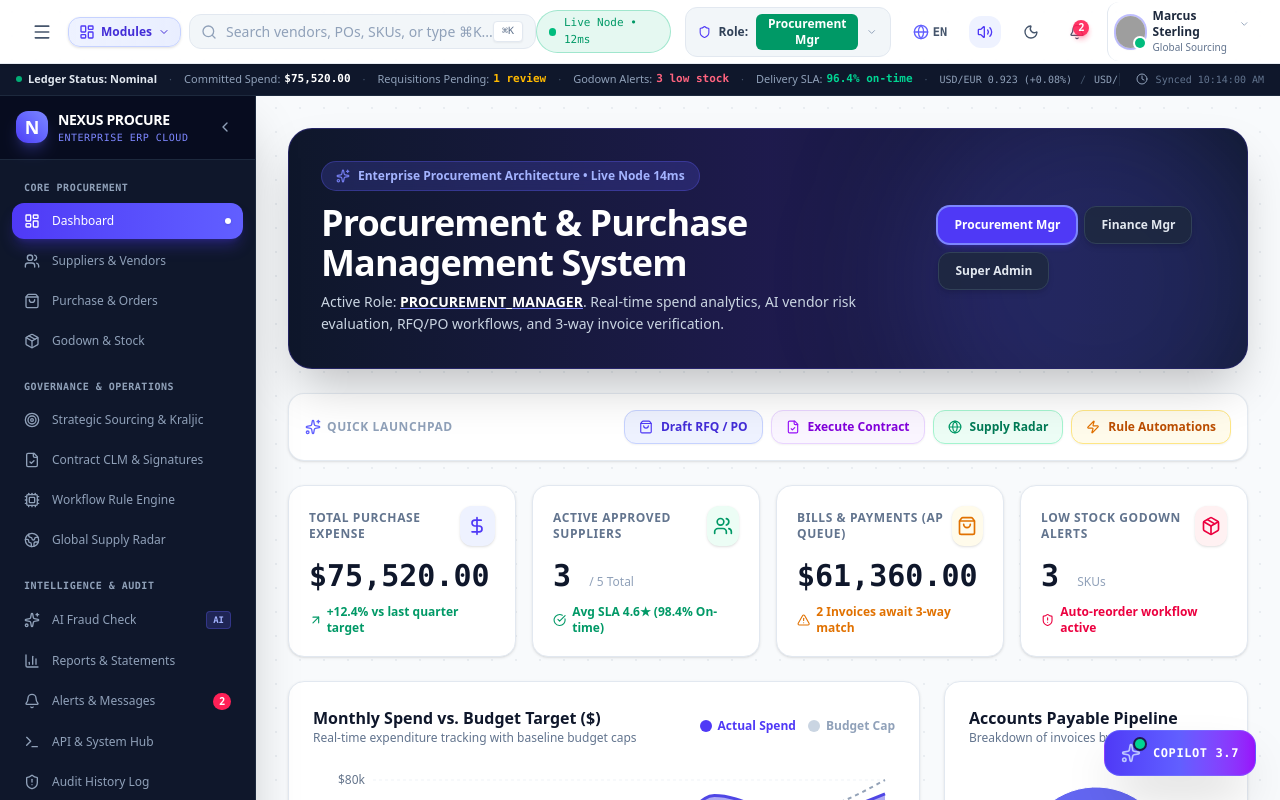
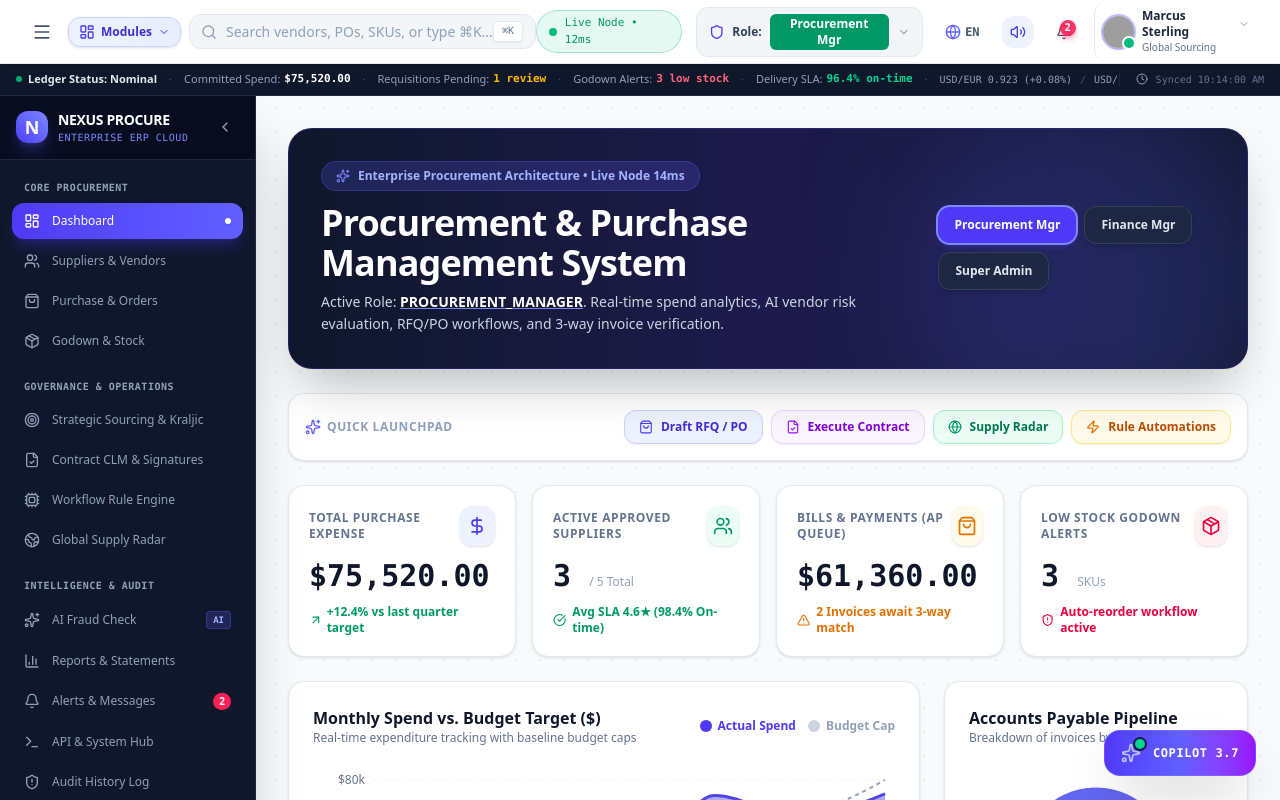
Before and after one commit to akshay-mutkule/Enterprise-Vendor-Procurement-Management-System, a React (Vite) app: page / in a window 1280 px wide. Shown: the top 800 px of the page. Built offline with nearby package versions, Linux system fonts and the light colour scheme; grey boxes are pictures that could not be loaded.

Commit message:
refactor: enforce light mode and remove theme switching
Permanently set the application to light mode and remove all associated UI elements, logic, and state management for theme toggling.

```diff
--- a/index.html
+++ b/index.html
@@ -11,7 +11,7 @@
     <link rel="preconnect" href="https://fonts.gstatic.com" crossorigin>
     <link href="https://fonts.googleapis.com/css2?family=JetBrains+Mono:wght@400;500;600;700&family=Plus+Jakarta+Sans:ital,wght@0,300;0,400;0,500;0,600;0,700;0,800;1,400&display=swap" rel="stylesheet">
   </head>
-  <body class="font-sans antialiased selection:bg-indigo-500 selection:text-white bg-slate-900 text-slate-100">
+  <body class="font-sans antialiased selection:bg-indigo-500 selection:text-white bg-slate-50 text-slate-900">
     <div id="root"></div>
     <script type="module" src="/src/main.tsx"></script>
   </body>
--- a/src/App.tsx
+++ b/src/App.tsx
@@ -63,7 +63,7 @@ export default function App() {
 
   return (
     <ProcurementProvider>
-      <div className="min-h-screen bg-slate-50 dark:bg-slate-950 text-slate-800 dark:text-slate-100 flex flex-col font-sans transition-colors duration-200 selection:bg-indigo-500 selection:text-white tech-dot-grid">
+      <div className="min-h-screen bg-slate-50 text-slate-800 flex flex-col font-sans selection:bg-indigo-500 selection:text-white tech-dot-grid">
 
         {/* Main Header Bar */}
         <Header
--- a/src/components/CommandPaletteModal.tsx
+++ b/src/components/CommandPaletteModal.tsx
@@ -2,7 +2,7 @@ import React, { useState, useEffect, useMemo } from 'react';
 import {
   Search, X, LayoutDashboard, Users, ShoppingBag, Package, FileText,
   FileCheck, Cpu, Globe2, Sparkles, BarChart3, Terminal, ShieldAlert,
-  ArrowRight, Moon, Sun, Shield, Check, Command, Target
+  ArrowRight, Shield, Check, Command, Target
 } from 'lucide-react';
 import { useProcurement } from '../context/ProcurementContext';
 import { ActiveTab } from './Sidebar';
@@ -19,7 +19,7 @@ export const CommandPaletteModal: React.FC<CommandPaletteModalProps> = ({
 }) => {
   const {
     vendors, products, purchaseOrders, invoices,
-    theme, toggleTheme, currentRole, switchRole
+    currentRole, switchRole
   } = useProcurement();
 
   const [search, setSearch] = useState('');
@@ -100,13 +100,6 @@ export const CommandPaletteModal: React.FC<CommandPaletteModalProps> = ({
 
     const systemActions = [
       {
-        id: 'toggle-theme',
-        name: `Switch Theme to ${theme === 'dark' ? 'Light Mode ☀️' : 'Dark Mode 🌙'}`,
-        category: 'Quick Action',
-        icon: theme === 'dark' ? Sun : Moon,
-        action: () => { toggleTheme(); onClose(); }
-      },
-      {
         id: 'role-superadmin',
         name: 'Switch Role to Super Admin (Full Control)',
         category: 'Quick Action',
@@ -150,7 +143,7 @@ export const CommandPaletteModal: React.FC<CommandPaletteModalProps> = ({
       (item as any).subtext?.toLowerCase().includes(query)
     ).slice(0, 14);
 
-  }, [search, vendors, products, purchaseOrders, invoices, theme, toggleTheme, currentRole, switchRole, onNavigateTab, onClose]);
+  }, [search, vendors, products, purchaseOrders, invoices, currentRole, switchRole, onNavigateTab, onClose]);
 
   if (!isOpen) return null;
 
--- a/src/components/Header.tsx
+++ b/src/components/Header.tsx
@@ -1,6 +1,6 @@
 import React, { useState, useEffect } from 'react';
 import {
-  Search, Bell, Moon, Sun, Globe, Shield, User as UserIcon,
+  Search, Bell, Globe, Shield, User as UserIcon,
   ChevronDown, CheckCircle, AlertTriangle, Info, X, Menu, LayoutDashboard,
   Users, ShoppingBag, Package, FileText, Sparkles, BarChart3, Terminal, ShieldAlert,
   Command, Volume2, VolumeX, Check, Flame, Target
@@ -24,7 +24,7 @@ export const Header: React.FC<HeaderProps> = ({
   activeTab, setActiveTab, collapsed, setCollapsed, mobileMenuOpen, setMobileMenuOpen
 }) => {
   const {
-    currentRole, currentUser, switchRole, theme, toggleTheme,
+    currentRole, currentUser, switchRole,
     language, setLanguage, searchQuery, setSearchQuery,
     notifications, markNotificationRead, clearAllNotifications, t
   } = useProcurement();
@@ -254,18 +254,6 @@ export const Header: React.FC<HeaderProps> = ({
             {soundActive ? <Volume2 className="w-4 h-4" /> : <VolumeX className="w-4 h-4" />}
           </button>
 
-          {/* Dark Mode Toggle */}
-          <button
-            onClick={() => {
-              sound.playClick();
-              toggleTheme();
-            }}
-            className="p-2 text-slate-600 dark:text-slate-300 hover:bg-slate-100 dark:hover:bg-slate-800 rounded-xl transition-colors"
-            title="Toggle Dark/Light Mode"
-          >
-            {theme === 'light' ? <Moon className="w-4 h-4" /> : <Sun className="w-4 h-4 text-amber-400" />}
-          </button>
-
           {/* Notifications Dropdown */}
           <div className="relative">
             <button
--- a/src/components/UserProfileModal.tsx
+++ b/src/components/UserProfileModal.tsx
@@ -34,7 +34,7 @@ export const UserProfileModal: React.FC<UserProfileModalProps> = ({
 }) => {
   const {
     currentUser, currentRole, switchRole, t,
-    language, setLanguage, theme, toggleTheme,
+    language, setLanguage,
     updateUserAvatar, updateUserProfile
   } = useProcurement();
 
@@ -270,16 +270,6 @@ export const UserProfileModal: React.FC<UserProfileModalProps> = ({
                   <Sparkles className="w-4 h-4 text-indigo-600 dark:text-indigo-400" /> Account Settings & Interface Preferences
                 </h4>
                 <div className="flex flex-wrap items-center justify-between gap-3 pt-2">
-                  <div className="flex items-center gap-2">
-                    <span className="text-slate-600 dark:text-slate-300 font-medium">Theme Mode:</span>
-                    <button
-                      onClick={toggleTheme}
-                      className="px-3 py-1 bg-white dark:bg-slate-800 border border-slate-200 dark:border-slate-700 rounded-lg font-bold text-slate-800 dark:text-slate-200 shadow-sm"
-                    >
-                      {theme === 'light' ? '☀️ Light Mode' : '🌙 Dark Mode'}
-                    </button>
-                  </div>
-
                   <div className="flex items-center gap-2">
                     <span className="text-slate-600 dark:text-slate-300 font-medium">System Language:</span>
                     <select
--- a/src/context/ProcurementContext.tsx
+++ b/src/context/ProcurementContext.tsx
@@ -245,10 +245,7 @@ export const ProcurementProvider: React.FC<{ children: React.ReactNode }> = ({ c
   useEffect(() => { localStorage.setItem('procurement_notifications', JSON.stringify(notifications)); }, [notifications]);
   useEffect(() => { localStorage.setItem('procurement_kraljic', JSON.stringify(kraljicItems)); }, [kraljicItems]);
 
-  const [theme, setTheme] = useState<'light' | 'dark'>(() => {
-    const saved = localStorage.getItem('theme');
-    return (saved === 'dark' || saved === 'light') ? saved : 'light';
-  });
+  const theme: 'light' | 'dark' = 'light';
   const [language, setLanguage] = useState<'EN' | 'ES' | 'FR' | 'DE' | 'HI'>(() => {
     const saved = localStorage.getItem('language');
     return (saved === 'EN' || saved === 'ES' || saved === 'FR' || saved === 'DE' || saved === 'HI') ? saved : 'EN';
@@ -259,20 +256,15 @@ export const ProcurementProvider: React.FC<{ children: React.ReactNode }> = ({ c
     localStorage.setItem('language', language);
   }, [language]);
 
+  // Permanently enforce light mode across the application
   useEffect(() => {
     const root = document.documentElement;
-    if (theme === 'dark') {
-      root.classList.add('dark');
-      document.body.classList.add('dark');
-      localStorage.setItem('theme', 'dark');
-    } else {
-      root.classList.remove('dark');
-      document.body.classList.remove('dark');
-      localStorage.setItem('theme', 'light');
-    }
-  }, [theme]);
+    root.classList.remove('dark');
+    document.body.classList.remove('dark');
+    localStorage.setItem('theme', 'light');
+  }, []);
 
-  const toggleTheme = () => setTheme(prev => prev === 'light' ? 'dark' : 'light');
+  const toggleTheme = () => {};
 
   const switchRole = (role: UserRole) => {
     setCurrentRole(role);
```
